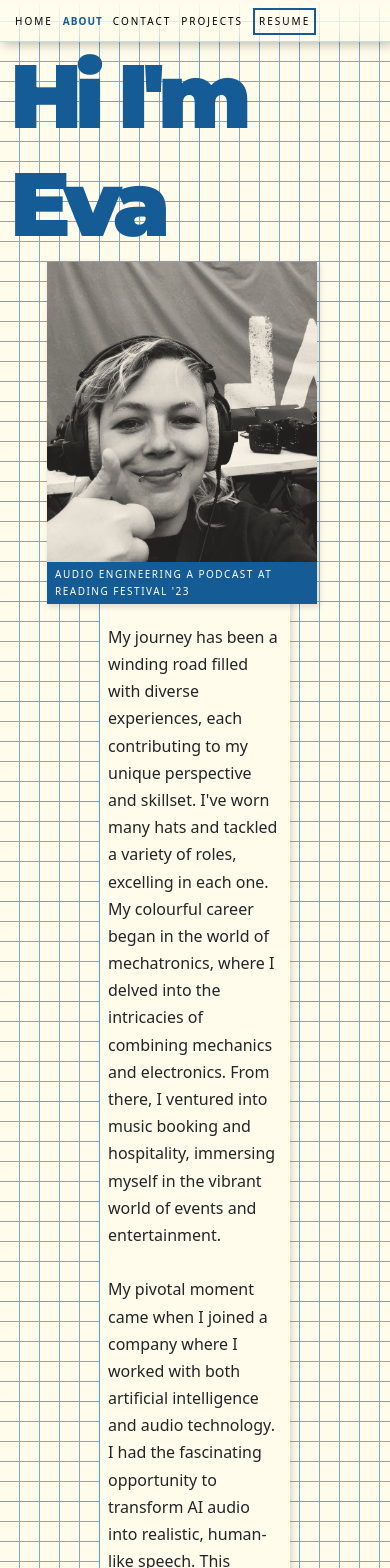
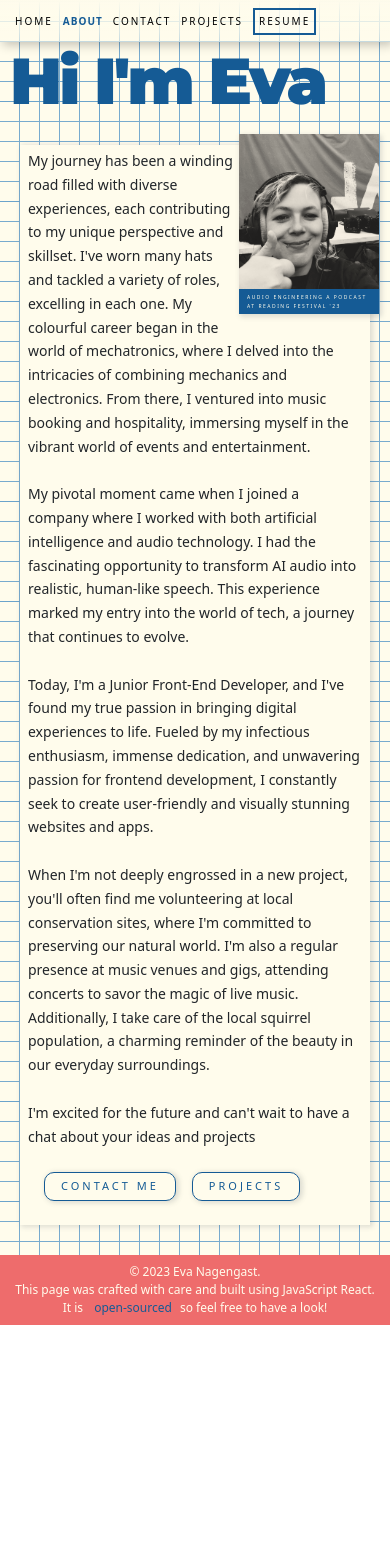
Before and after one commit to EvaNagengast/PersonalPortfolio, a React (Create React App) app: page /aboutme in a window 390 px wide. Shown: the top 1568 px of the page. After the commit the page ends 1325 px from the top, so only its background shows below. Built offline with nearby package versions, Linux system fonts and the light colour scheme; a web font is replaced by a local one.

Commit message:
made contact responsive

```diff
--- a/src/pages/Aboutme.css
+++ b/src/pages/Aboutme.css
@@ -54,7 +54,6 @@
 }
 .Aboutme button {
   display: inline-block;
-
   box-shadow: 2px 1px 5px 1px #4e59612f;
   font-size: 16px;
 }
@@ -70,19 +69,89 @@
 }
 
 /*  */
-@media (max-width: 1024px) {
+@media (max-width: 1023px) {
   .Aboutme h1 {
     font-size: 110px;
   }
-  .Aboutme img {
+  .Aboutme img,
+  .Aboutme figcaption {
     max-width: 270px;
   }
-  .Aboutme figcaption {
-    max-width: 270px;
+
+  .Aboutme .aboutInfo {
+    margin: 30px 80px 50px 80px;
+  }
+}
+@media (max-width: 960px) {
+  .Aboutme h1 {
+    margin-bottom: 20px;
+  }
+  .Aboutme .aboutInfo {
+    margin: 15px 70px 50px 70px;
   }
 }
 @media (max-width: 768px) {
   .Aboutme h1 {
     font-size: 90px;
   }
+  .Aboutme img,
+  .Aboutme figcaption {
+    max-width: 180px;
+  }
+  .Aboutme button {
+    font-size: 14px;
+  }
+  .Aboutme .aboutInfo {
+    margin: 5px 70px 40px 70px;
+  }
+  .Aboutme figcaption {
+    font-size: 8px;
+  }
 }
+@media (max-width: 576px) {
+  .Aboutme h1 {
+    font-size: 65px;
+    letter-spacing: -3px;
+  }
+  .Aboutme img,
+  .Aboutme figcaption {
+    max-width: 140px;
+  }
+  .Aboutme button {
+    font-size: 13px;
+  }
+  .Aboutme .aboutInfo {
+    margin: 5px 50px 30px 50px;
+  }
+  .Aboutme figcaption {
+    font-size: 5px;
+  }
+}
+@media (max-width: 480px) {
+  .Aboutme .aboutInfo {
+    margin: 5px 20px 30px 20px;
+    font-size: 14px;
+  }
+  .Aboutme .aboutImage {
+    float: right;
+    margin: -15px -17px 10px 2px;
+  }
+  .Aboutme h1 {
+    font-size: 65px;
+  }
+  .Aboutme button {
+    font-size: 11px;
+  }
+}
+@media (max-width: 380px) {
+  .Aboutme h1 {
+    font-size: 50px;
+    letter-spacing: -3px;
+  }
+  .Aboutme button {
+     font-size: 8px;
+  }
+}
+/*  */
+/*  */
+/*  */
--- a/src/pages/Aboutme.js
+++ b/src/pages/Aboutme.js
@@ -72,7 +72,7 @@ export default function Aboume() {
               }}
               className=" btn-base-dark px-3 py-1 "
             >
-              SEE MY PROJECTS
+              PROJECTS
             </button>
           </div>
         </main>
--- a/src/pages/Projects.css
+++ b/src/pages/Projects.css
@@ -83,7 +83,7 @@ double css checked o unchecked x  */
   color: var(---base);
 }
 
-@media (max-width: 1024px) {
+@media (max-width: 1023px) {
   .Projects h1 {
     font-size: 110px;
   }
@@ -95,6 +95,11 @@ double css checked o unchecked x  */
   }
 }
 
+@media (max-width: 960px) {
+  .Aboutme h1 {
+    margin-bottom: 20px;
+  }
+}
 @media (max-width: 768px) {
   .Projects h1 {
     font-size: 90px;
@@ -102,12 +107,15 @@ double css checked o unchecked x  */
   .Projects .cardicon {
     font-size: 16px;
   }
-  /* .Projects .cardText {
-    font-size: 14px;
-  } */
 }
 @media (max-width: 576px) {
   .Projects h1 {
+    font-size: 65px;
+  }
+}
+
+@media (max-width: 480px) {
+  .Aboutme h1 {
     font-size: 65px;
   }
 }
@@ -122,3 +130,10 @@ double css checked o unchecked x  */
     font-size: 12px;
   }
 }
+
+@media (max-width: 380px) {
+  .Aboutme h1 {
+    font-size: 50px;
+    letter-spacing: -3px;
+  }
+}
```
